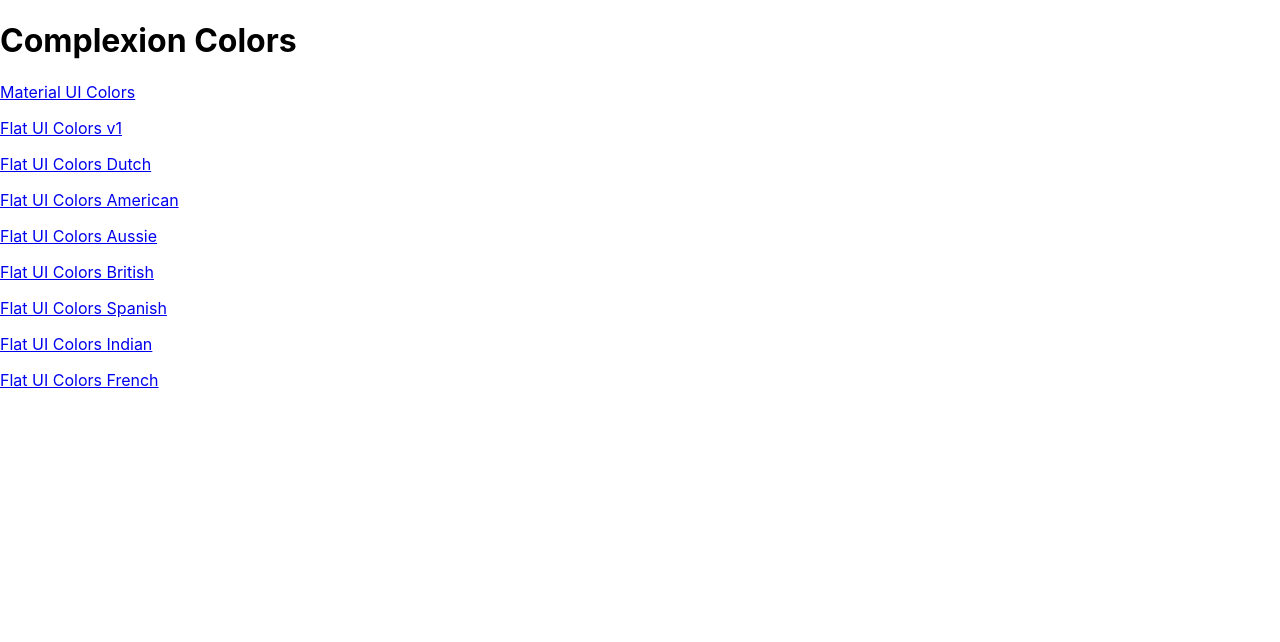
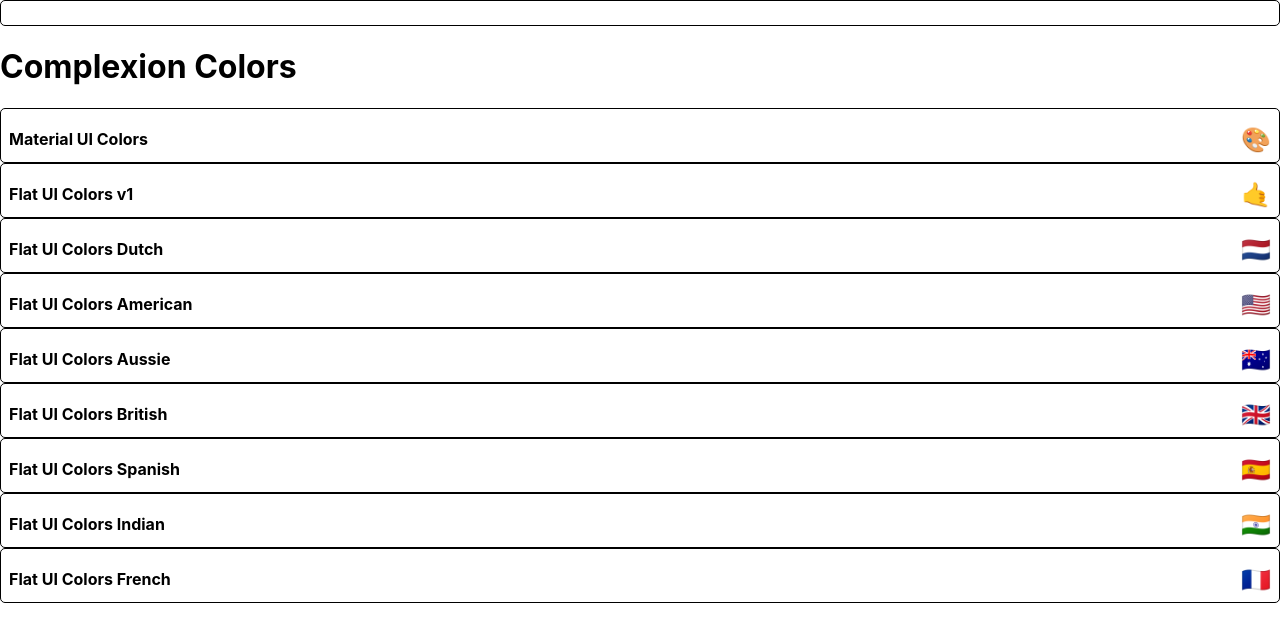
Before and after one commit to carlomunguia/complexion, a React (Create React App) app in the folder complexion/: page / in a window 1280 px wide. Shown: the top 642 px of the page. Built offline with nearby package versions, Linux system fonts and the light colour scheme.

Commit message:
Complexion 9
created minipalette functional component , created JSS styles to work with material-ui style

```diff
--- a/complexion/package.json
+++ b/complexion/package.json
@@ -5,6 +5,7 @@
   "dependencies": {
     "@material-ui/core": "^4.12.4",
     "@material-ui/icons": "^4.11.3",
+    "@material-ui/styles": "^4.11.5",
     "@testing-library/jest-dom": "^5.16.4",
     "@testing-library/react": "^13.3.0",
     "@testing-library/user-event": "^13.5.0",
--- /dev/null
+++ b/complexion/src/MiniPalette.js
@@ -0,0 +1,48 @@
+import React from "react";
+import { withStyles } from "@material-ui/styles";
+
+const styles = {
+  root: {
+    backgroundColor: "white",
+    border: "1px solid black",
+    borderRadius: "5px",
+    padding: "0.5rem",
+    position: "relative",
+    overflow: "hidden",
+    "&:hover": {
+      cursor: "pointer",
+    },
+  },
+  colors: {
+    backgroundColor: "grey",
+  },
+  title: {
+    display: "flex",
+    justifyContent: "space-between",
+    alignItems: "center",
+    margin: "0",
+    color: "black",
+    paddingTop: "0.5rem",
+    fontSize: "1rem",
+    position: "relative",
+  },
+  emoji: {
+    marginLeft: "0.5rem",
+    fontSize: "1.5rem",
+  },
+};
+
+function MiniPalette(props) {
+  const { classes, paletteName, emoji } = props;
+  console.log(classes);
+  return (
+    <div className={classes.root}>
+      <div className={classes.colors} />
+      <h5 className={classes.title}>
+        {paletteName} <span className={classes.emoji}>{emoji}</span>
+      </h5>
+    </div>
+  );
+}
+
+export default withStyles(styles)(MiniPalette);
--- a/complexion/src/PaletteList.js
+++ b/complexion/src/PaletteList.js
@@ -1,4 +1,5 @@
 import React, { Component } from "react";
+import MiniPalette from "./MiniPalette";
 import { Link } from "react-router-dom";
 
 class PaletteList extends Component {
@@ -6,11 +7,10 @@
     const { palettes } = this.props;
     return (
       <div>
+        <MiniPalette />
         <h1>Complexion Colors</h1>
         {palettes.map((palette) => (
-          <p>
-            <Link to={`/palette/${palette.id}`}>{palette.paletteName}</Link>
-          </p>
+          <MiniPalette {...palette} key={palette.id} />
         ))}
       </div>
     );
```
